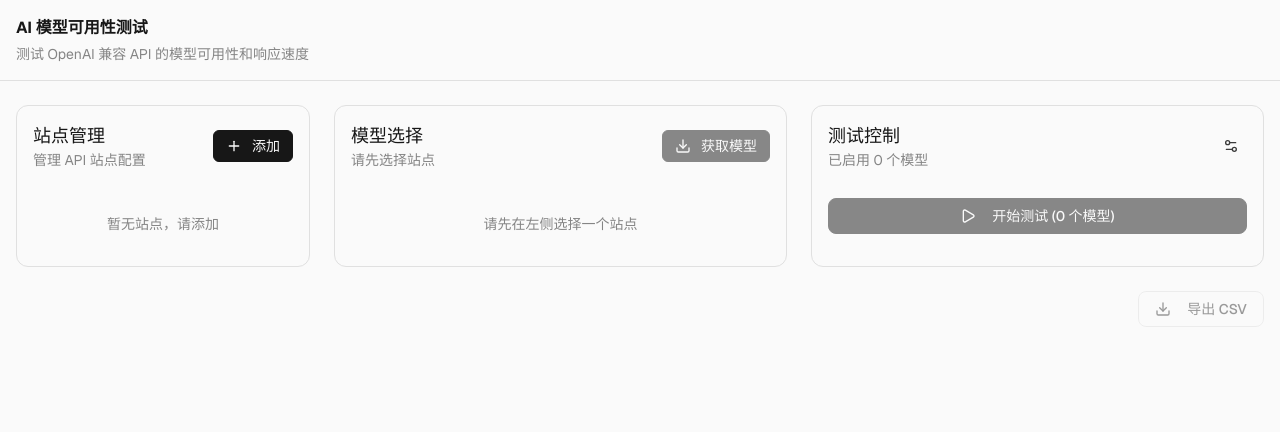
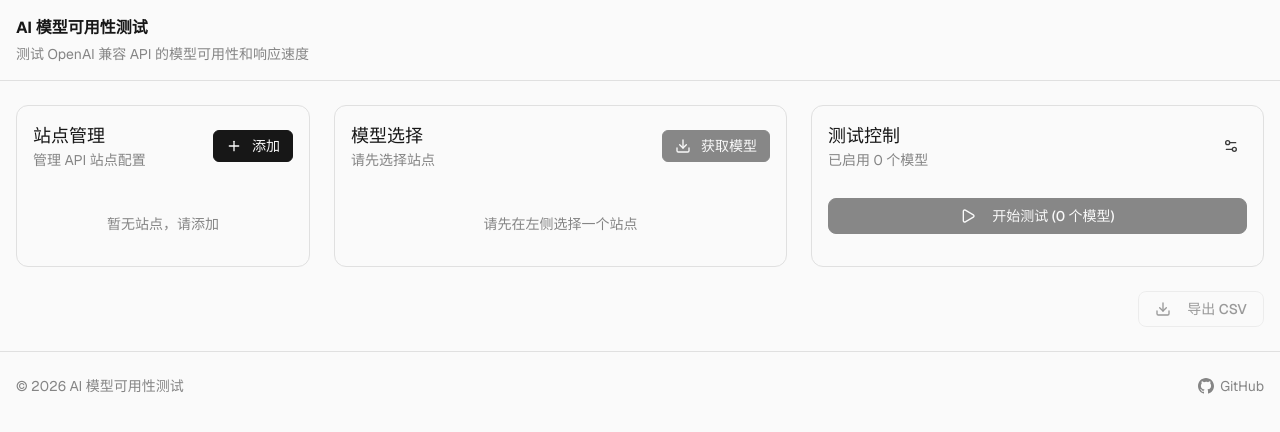
Before and after one commit to Adkimsm/openai-models-test, a Next.js app: page / in a window 1280 px wide. Shown: the top 432 px of the page. Built offline with nearby package versions, Linux system fonts and the light colour scheme.

Commit message:
ui: add footer copyright

```diff
--- a/src/app/page.js
+++ b/src/app/page.js
@@ -6,6 +6,7 @@
 import TestRunner from "@/components/TestRunner"
 import ResultsTable from "@/components/ResultsTable"
 import ExportButton from "@/components/ExportButton"
+import Footer from "@/components/Footer"
 
 export default function Home() {
   const [selectedSite, setSelectedSite] = useState(null)
@@ -186,6 +187,8 @@
           </div>
         </div>
       </main>
+
+      <Footer />
     </div>
   )
 }
--- /dev/null
+++ b/src/components/Footer.js
@@ -0,0 +1,32 @@
+"use client"
+
+export default function Footer() {
+  return (
+    <footer className="border-t border-gray-4 mt-auto">
+      <div className="container mx-auto px-4 py-6">
+        <div className="flex flex-col sm:flex-row justify-between items-center gap-4">
+          <div className="text-sm text-gray-9">
+            © {new Date().getFullYear()} AI 模型可用性测试
+          </div>
+          <div className="flex items-center gap-4">
+            <a
+              href="https://github.com/Adkimsm/openai-models-test/tree/main"
+              target="_blank"
+              rel="noopener noreferrer"
+              className="inline-flex items-center gap-1.5 text-sm text-gray-9 transition-colors hover:text-gray-12"
+            >
+              <svg
+                viewBox="0 0 24 24"
+                className="h-4 w-4 fill-current"
+                aria-hidden="true"
+              >
+                <path d="M12 0C5.374 0 0 5.373 0 12c0 5.302 3.438 9.8 8.207 11.387.599.111.793-.261.793-.577v-2.234c-3.338.726-4.033-1.416-4.033-1.416-.546-1.387-1.333-1.756-1.333-1.756-1.089-.745.083-.729.083-.729 1.205.084 1.839 1.237 1.839 1.237 1.07 1.834 2.807 1.304 3.492.997.107-.775.418-1.305.762-1.604-2.665-.305-5.467-1.334-5.467-5.931 0-1.311.469-2.381 1.236-3.221-.124-.303-.535-1.524.117-3.176 0 0 1.008-.322 3.301 1.23A11.509 11.509 0 0 1 12 5.803c1.02.005 2.047.138 3.006.404 2.291-1.552 3.297-1.23 3.297-1.23.653 1.653.242 2.874.118 3.176.77.84 1.235 1.911 1.235 3.221 0 4.609-2.807 5.624-5.479 5.921.43.372.823 1.102.823 2.222v3.293c0 .319.192.694.801.576C20.566 21.797 24 17.3 24 12c0-6.627-5.373-12-12-12z" />
+              </svg>
+              GitHub
+            </a>
+          </div>
+        </div>
+      </div>
+    </footer>
+  )
+}
```
